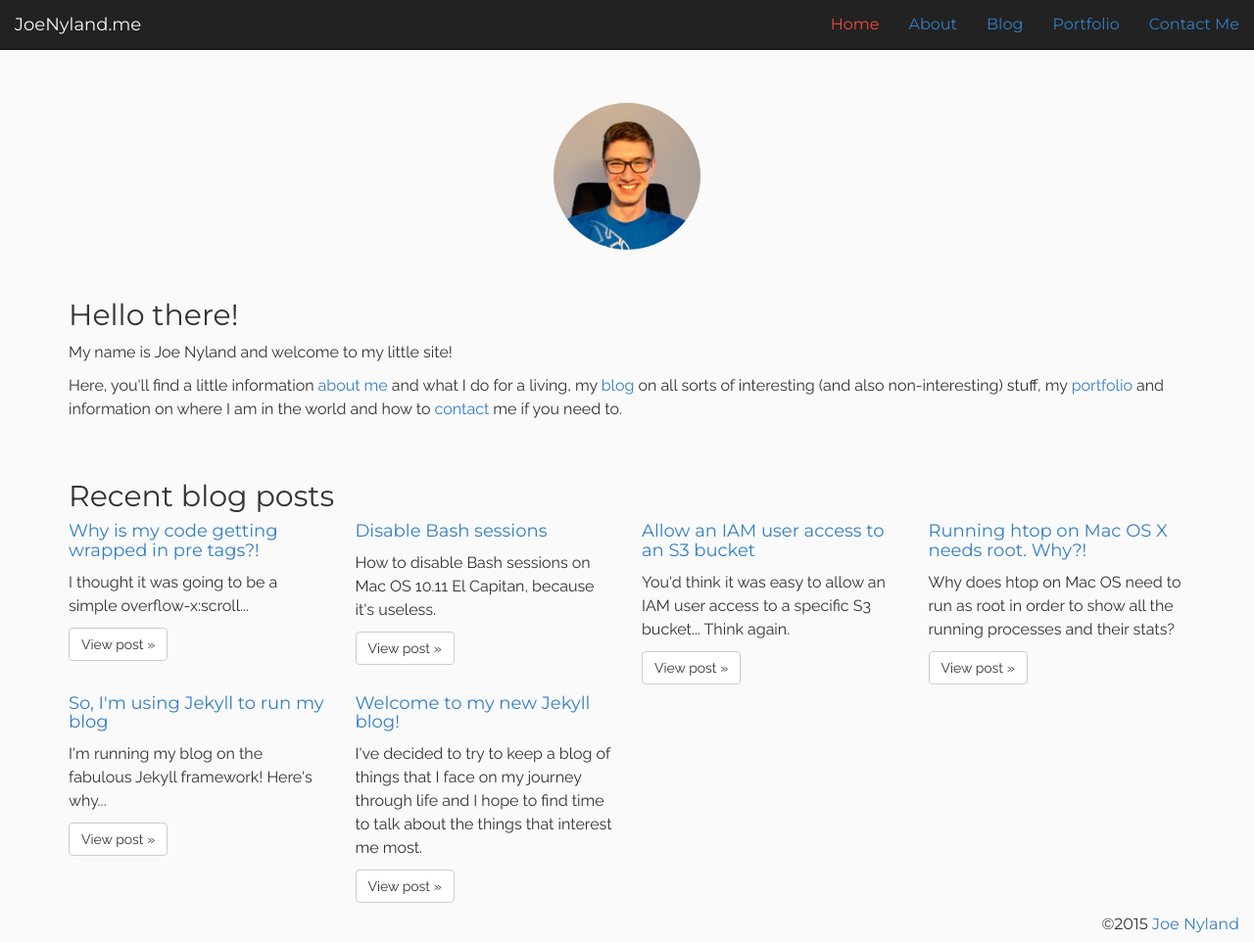
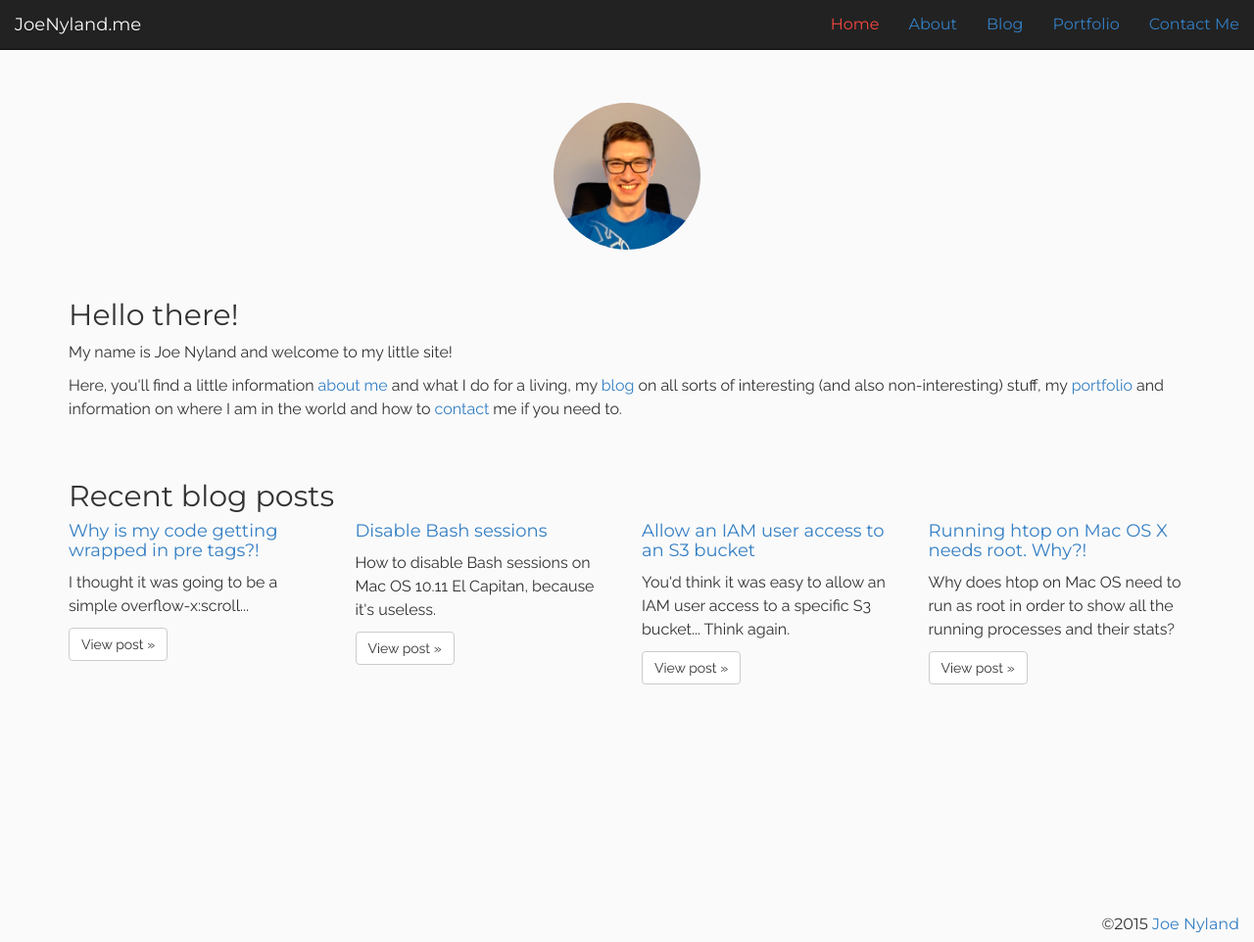
Before and after one commit to JoeNyland/joenyland.github.io, a Jekyll site: the page built from index.html, in a window 1280 px wide and 962 px high. Shown: the whole window at 98% size. Built offline with Jekyll 4.4.1, drawn with Linux system fonts in a browser that asks for light colours; nearby versions of some CDN libraries.

Commit message:
Decrease the limit of blog posts on the home page

```diff
--- a/index.html
+++ b/index.html
@@ -27,7 +27,7 @@ css:
         </div>
     </div>
     <div class="row recent-blog-articles">
-        {% for post in site.posts limit:6 %}
+        {% for post in site.posts limit:4 %}
             <div class="col-sm-6 col-md-4 col-lg-3 post">
                 <h4><a href="{{post.url}}">{{post.title}}</a></h4>
                 <p>{{post.excerpt}}</p>
```
